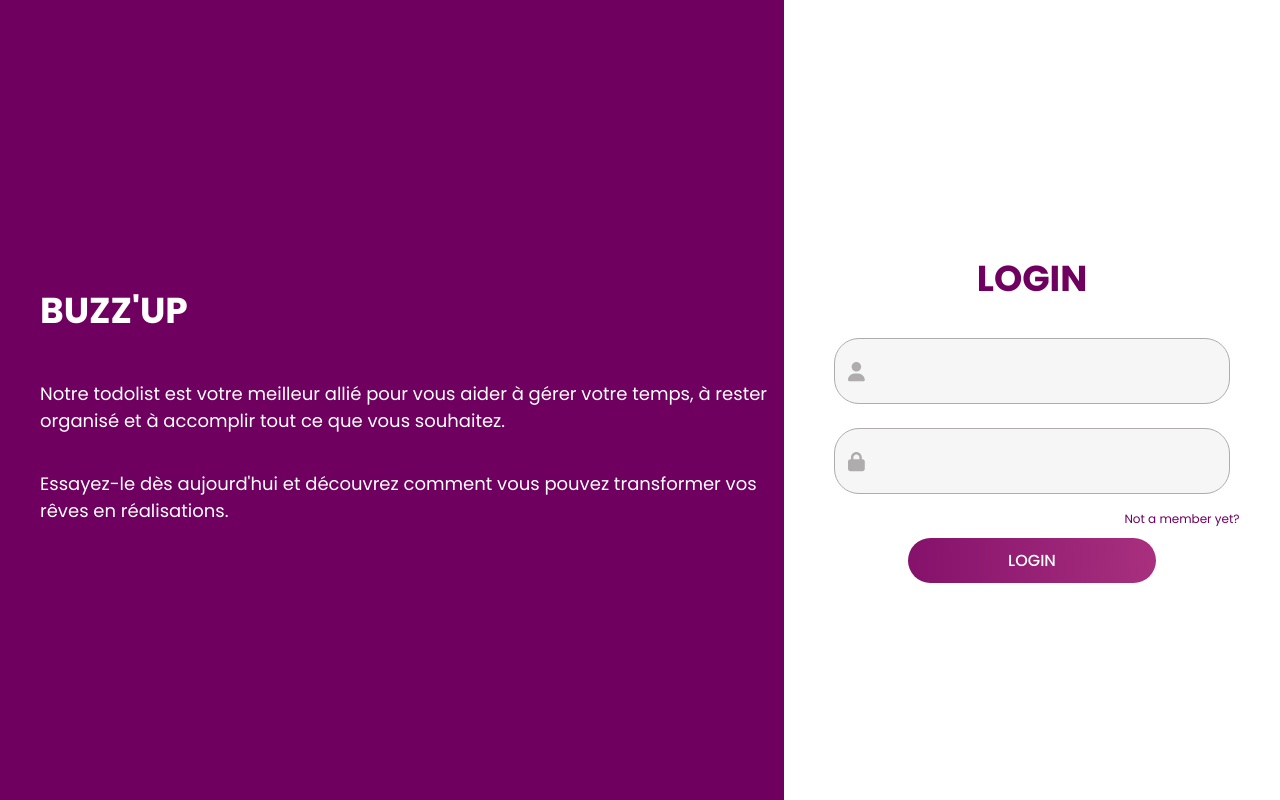
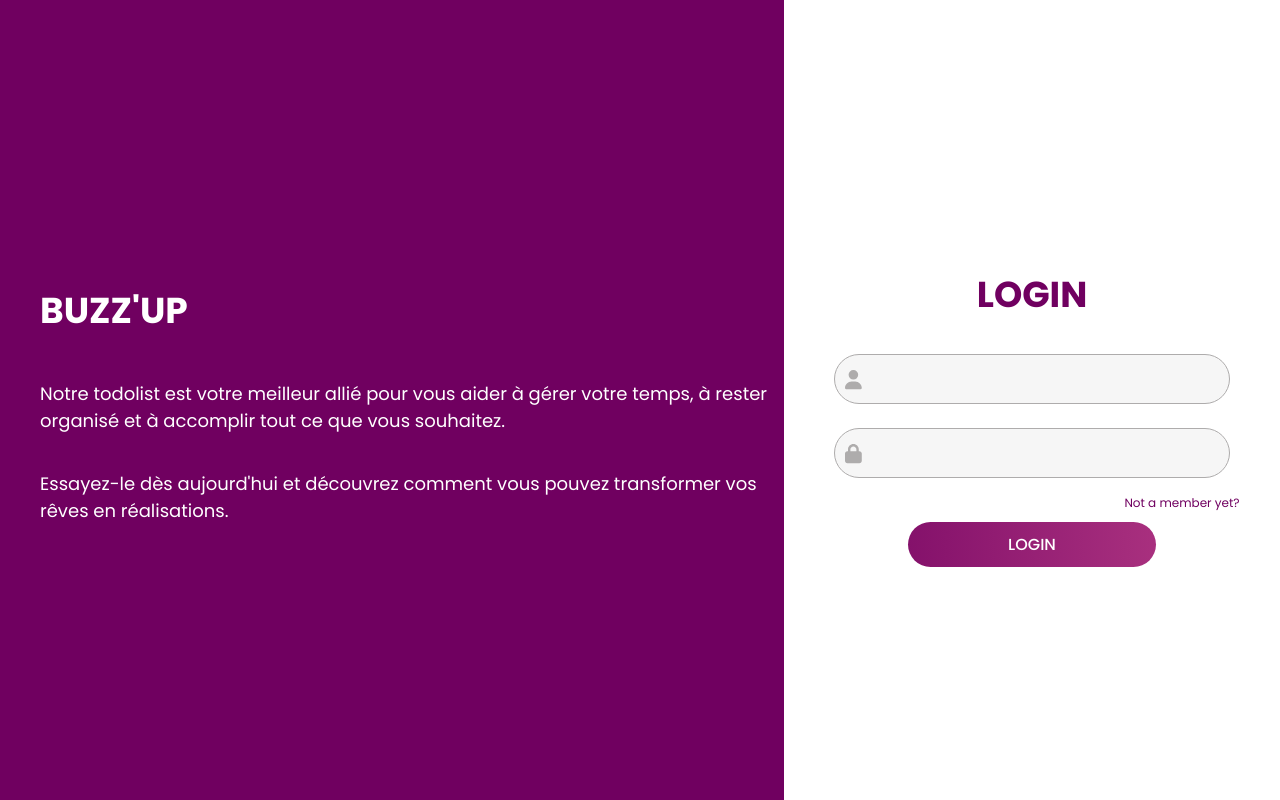
Before and after one commit to arasolonjatovo/buzz_up, a React (Create React App) app: page / in a window 1280 px wide. Built offline with nearby package versions, Linux system fonts and the light colour scheme.

Commit message:
Bad style

```diff
--- a/src/components/Input/Input.scss
+++ b/src/components/Input/Input.scss
@@ -3,7 +3,7 @@
 .input {
     width: 100%;
     margin-top: 8px;
-    padding: 13px;
+    padding: 5px 10px;
     background-color: transparent;
     border-radius: 25px;
     border: 1px solid $grey;
@@ -32,7 +32,7 @@
     input {
         width: 100%;
         color: $grey;
-        background-color: transparent;
+        background-color: transparent !important;
         outline: none;
         border: none;
         margin-right: 10px;
```
